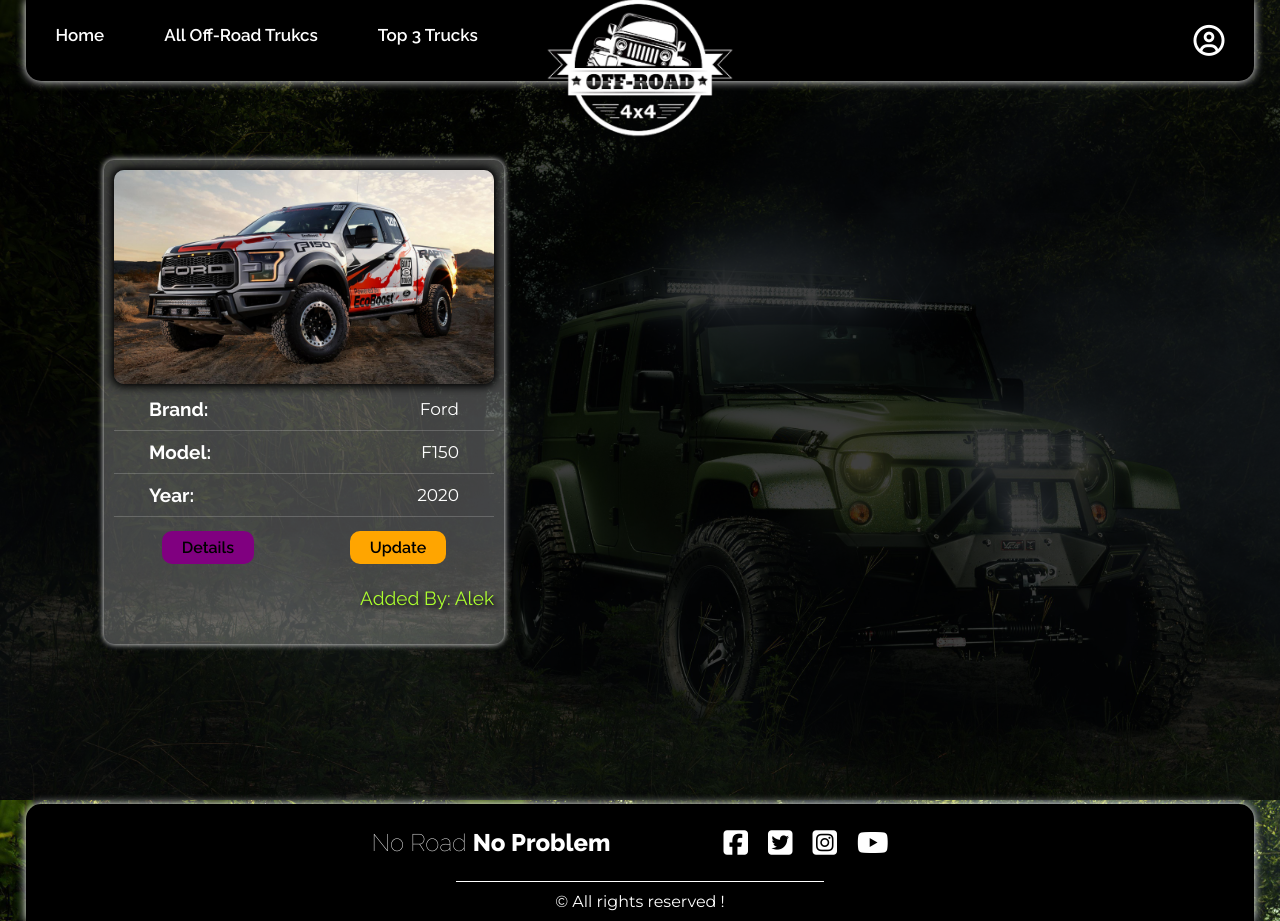
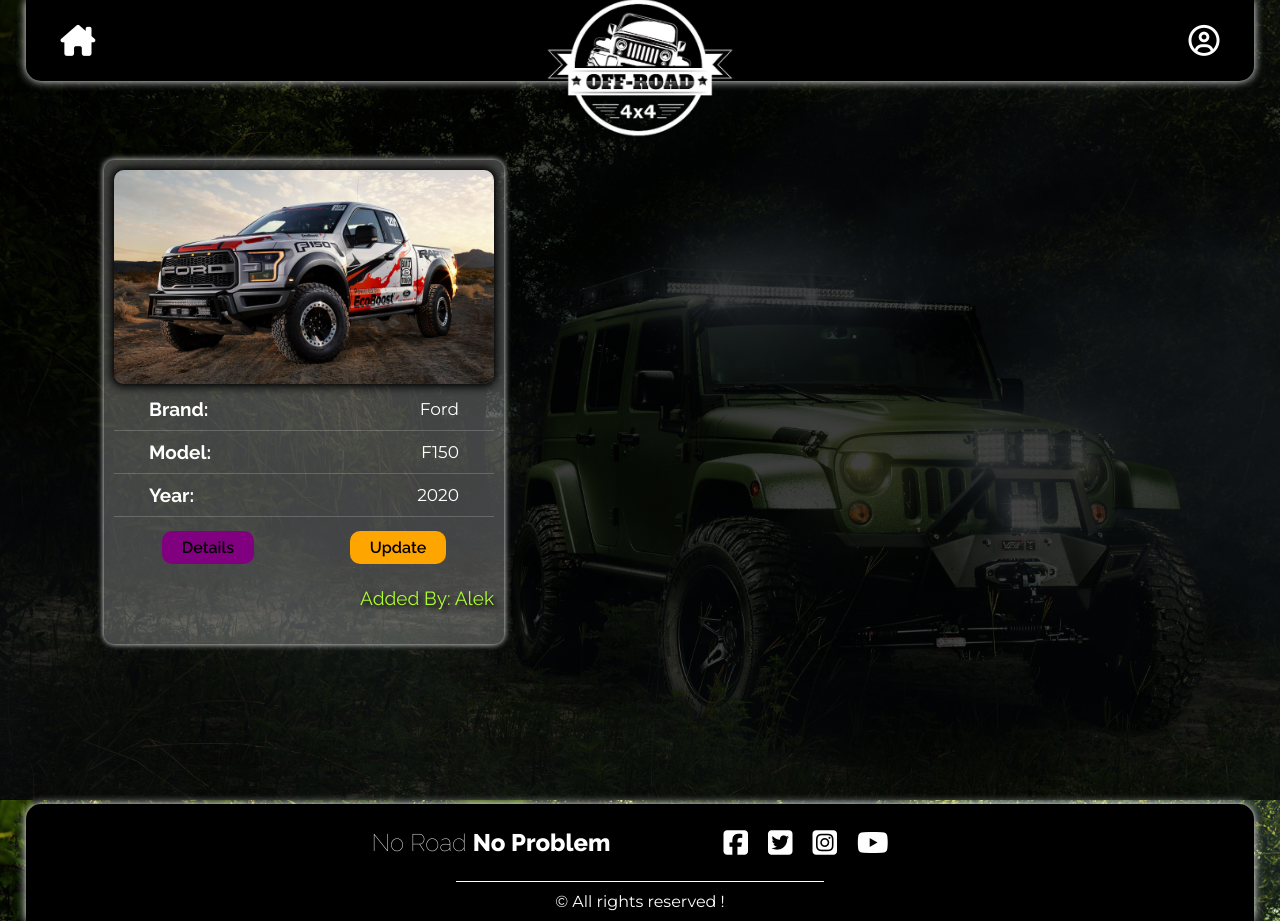
Before and after one commit to iliyanpaskov/off-road-collection-app, a React (Create React App) app: page /catalog in a window 1280 px wide. Built offline with nearby package versions, Linux system fonts and the light colour scheme.

Commit message:
Header template changed

```diff
--- a/src/components/Header/Header.css
+++ b/src/components/Header/Header.css
@@ -24,10 +24,6 @@
     display: flex;
 }
 
-.header-list-item {
-    padding: 25px 30px;
-}
-
 .header-list-item a {
     color: white;
     text-decoration: none;
@@ -38,7 +34,7 @@
 .header-list i {
     color: white;
     font-size: 31px;
-    padding: 25px 30px;
+    padding: 25px 35px;
     cursor: pointer;
 }
 
@@ -51,8 +47,15 @@
     display: none;
     position: absolute;
     top: 100%;
-    right: 5%;
     z-index: 2;
+}
+
+.header-dropdown-left{
+    left: 0%;
+}
+
+.header-dropdown-right{
+    right: 0%;
 }
 
 .header-dropdown a {
--- a/src/components/Header/Header.js
+++ b/src/components/Header/Header.js
@@ -7,19 +7,17 @@
         <section className='header-wrapper'>
             <section className='header-lists-wrapper'>
                 <ul className='header-list'>
-                    <li className='header-list-item'>
-                        <Link to={'/'}>home</Link>
-                    </li>
-                    <li className='header-list-item'>
-                        <Link to={'/catalog'}>all off-road trukcs</Link>
-                    </li>
-                    <li className='header-list-item'>
-                        <Link to={'/'}>top 3 trucks</Link>
-                    </li>
+                    <i className="fa-solid fa-house-chimney">
+                        <div className="header-dropdown header-dropdown-left">
+                            <Link to={'/'}>home</Link>
+                            <Link to={'/catalog'}>all off-road trukcs</Link>
+                            <Link to={'/'}>top 3 trucks</Link>
+                        </div>
+                    </i>
                 </ul>
                 <ul className='header-list'>
                     <i className="fa-regular fa-circle-user">
-                        <div className="header-dropdown">
+                        <div className="header-dropdown header-dropdown-right">
                             <Link to={'#'}>login</Link>
                             <Link to={'#'}>sign up</Link>
                             <Link to={'#'}>my-trucks</Link>
```
